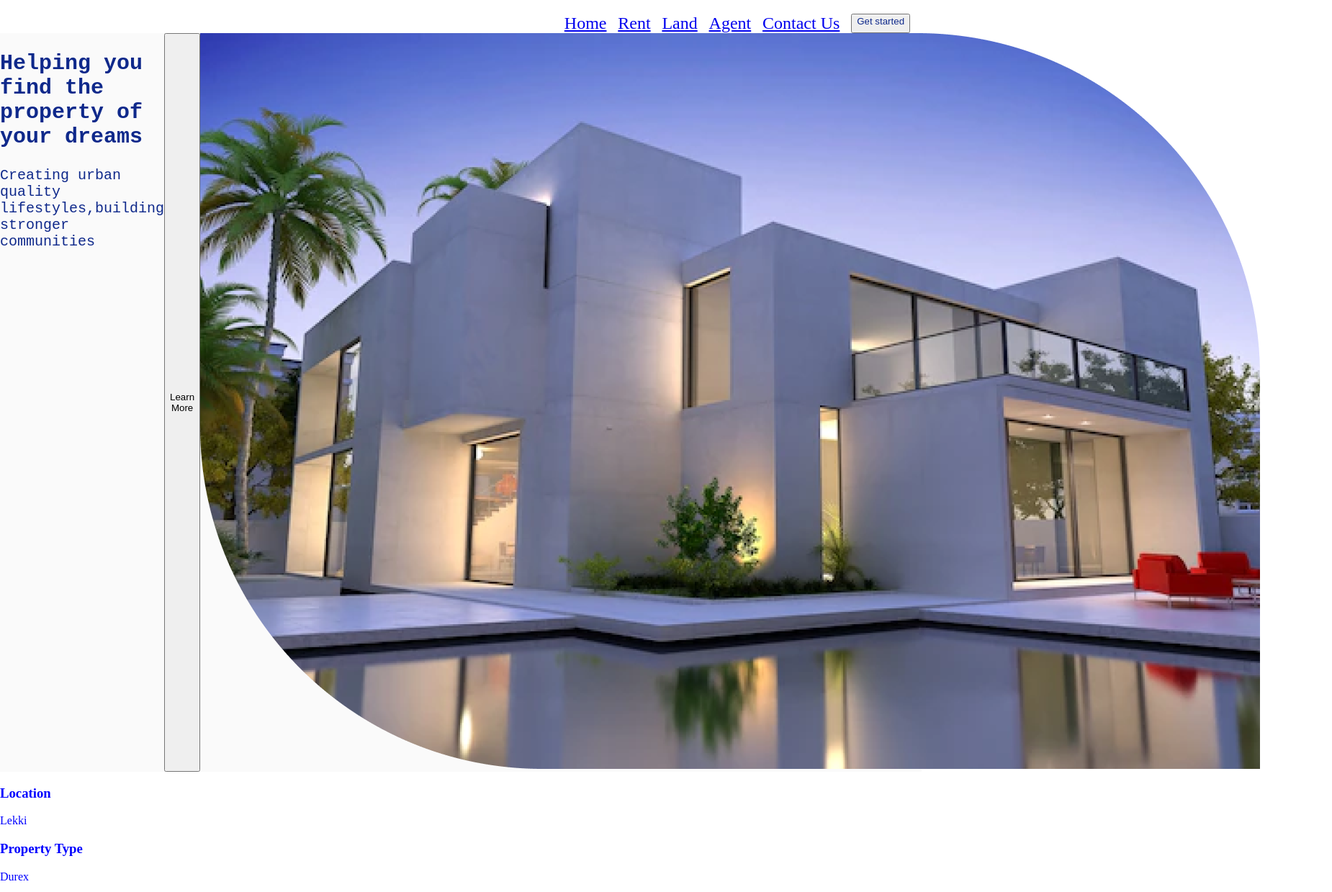
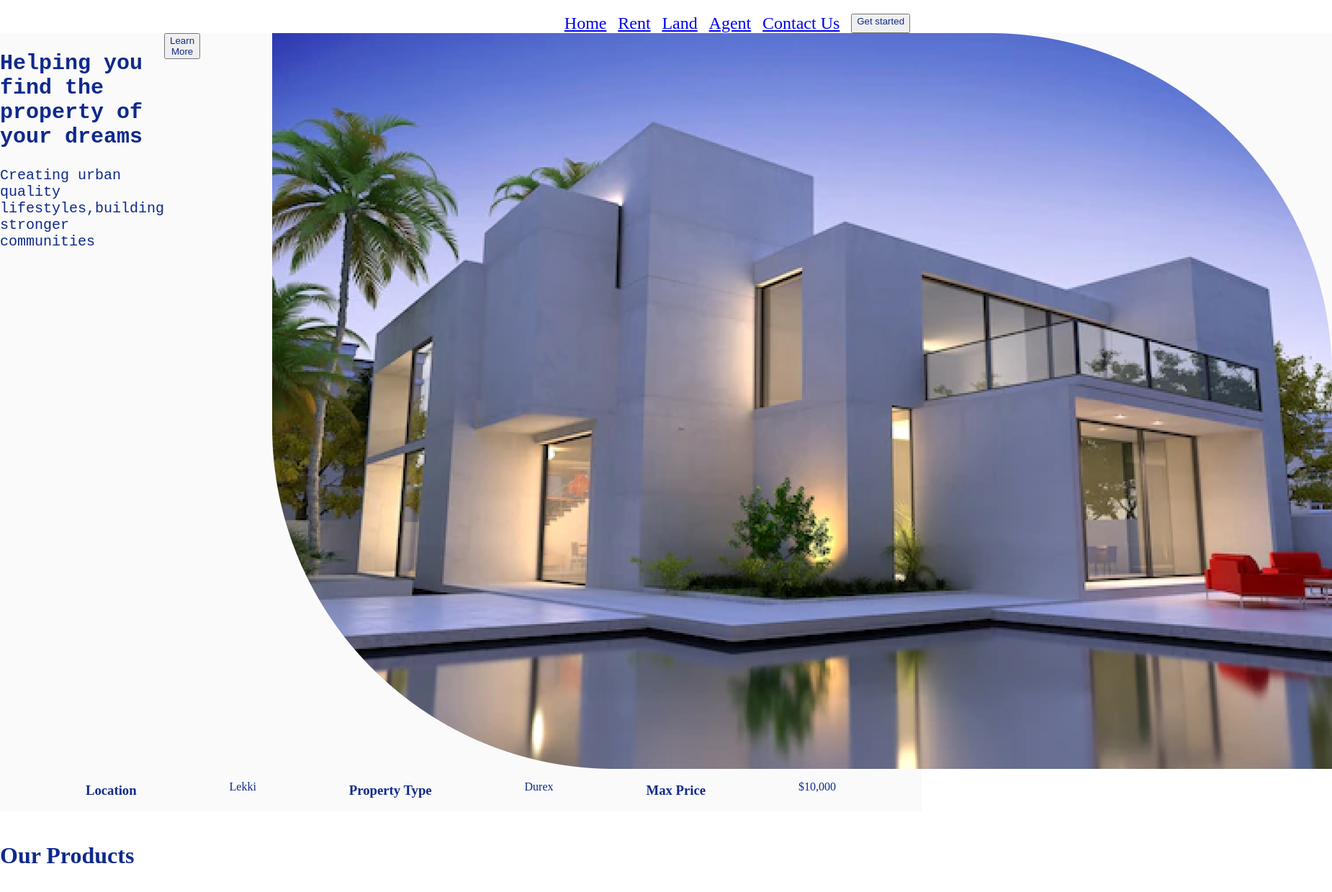
Before and after one commit to Ezra-Kipchumba/Vallie-s-Estate, a plain HTML site: page index.html in a window 1280 px wide. Shown: the part 61-1300 px from the top of the page at 72% size, 1850 px wide, since content can reach past the window. Drawn offline with Linux system fonts and the light colour scheme.

Commit message:
fix background color

```diff
--- a/index.css
+++ b/index.css
@@ -26,13 +26,7 @@ footer {
     background-color: rgb(15, 95, 175);
     display: inline-block;
     text-align: block;
-
 }
-
-.center {
-    color: blue;
-}
-
 
 /* SECTION A STYLE  */
 
@@ -50,3 +44,26 @@ footer {
 h1{
     font-style: calc(Space grotext);
 }
+h4{
+    color: #0F298B;
+    font-size: xx-large;
+}
+.highlight{
+    color: #0F298B;
+    display: flex;
+    justify-content: space-evenly;
+    background-color: #FAFAFA;
+    gap: 10px;
+}
+.left{
+    color: #0F298B;
+    display: flex;
+    justify-content: flex-start;
+}
+.image1{
+    display: flex;
+    justify-content: end;
+    background-color: #FAFAFA;
+    margin-left: 100px;
+    margin-bottom: auto;
+}
--- a/index.html
+++ b/index.html
@@ -37,8 +37,9 @@
                 stronger communities
             </p>
         </div>
-
-        <button class="left">Learn More</button>
+        <div>
+            <button class="left">Learn More</button>
+        </div>
 
         <div>
             <img class="image1" src="/images/image 1.png" alt="image 1">
@@ -48,17 +49,22 @@
     <!-- SECTION B -->
 
     <section>
-        <div class="center">
+        <div class="highlight">
             <h3>Location </h3>
             <p>Lekki</p>
             <h3>Property Type</h3>
             <p>Durex</p>
+            <h3>Max Price</h3>
+            <p>$10,000</p>
         </div>
     </section>
     <!-- SECTION C  -->
     <section>
-        <h4 class="center">Our Products</h4>
-        <h4>How it works</h4>
+        <h4>Our Products</h4>
+        <div class="center">
+            <h4>How it works.</h4>
+            <p>This is how our products work</p>
+        </div>
         <div>
             <img src="/images/address mark.png" alt="address mark">
             <h4>Find Home</h4>
```
